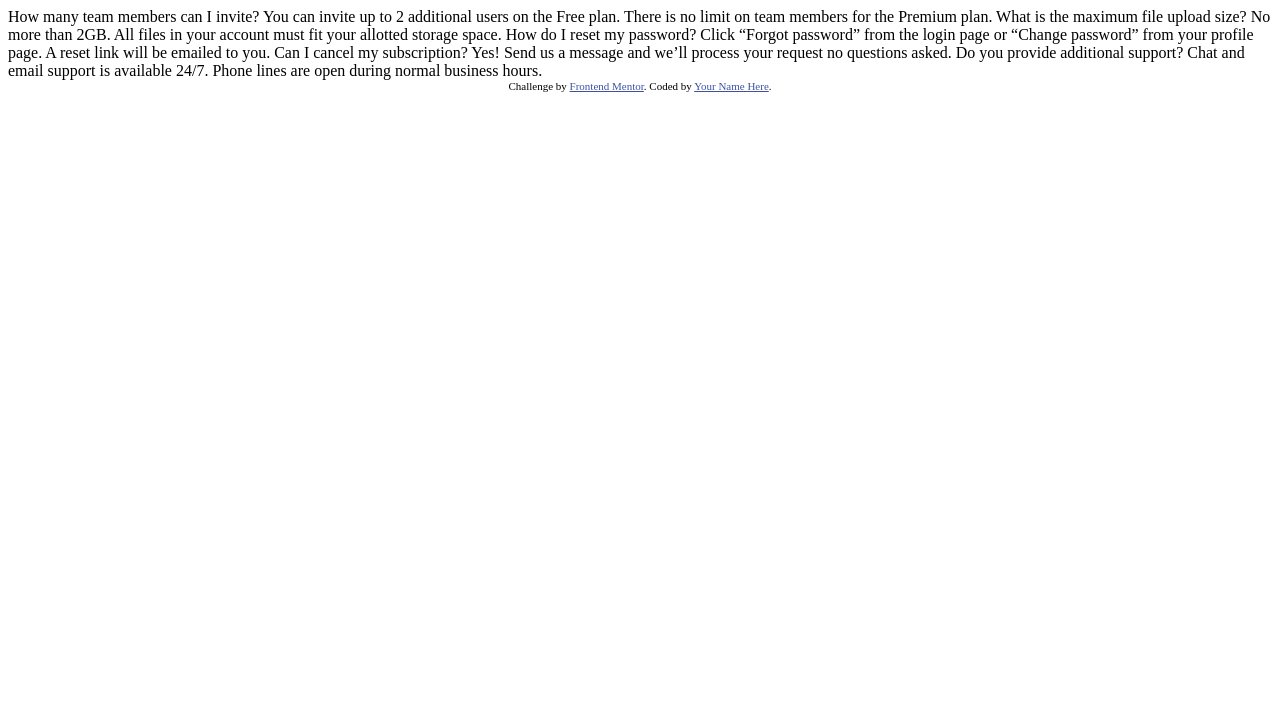
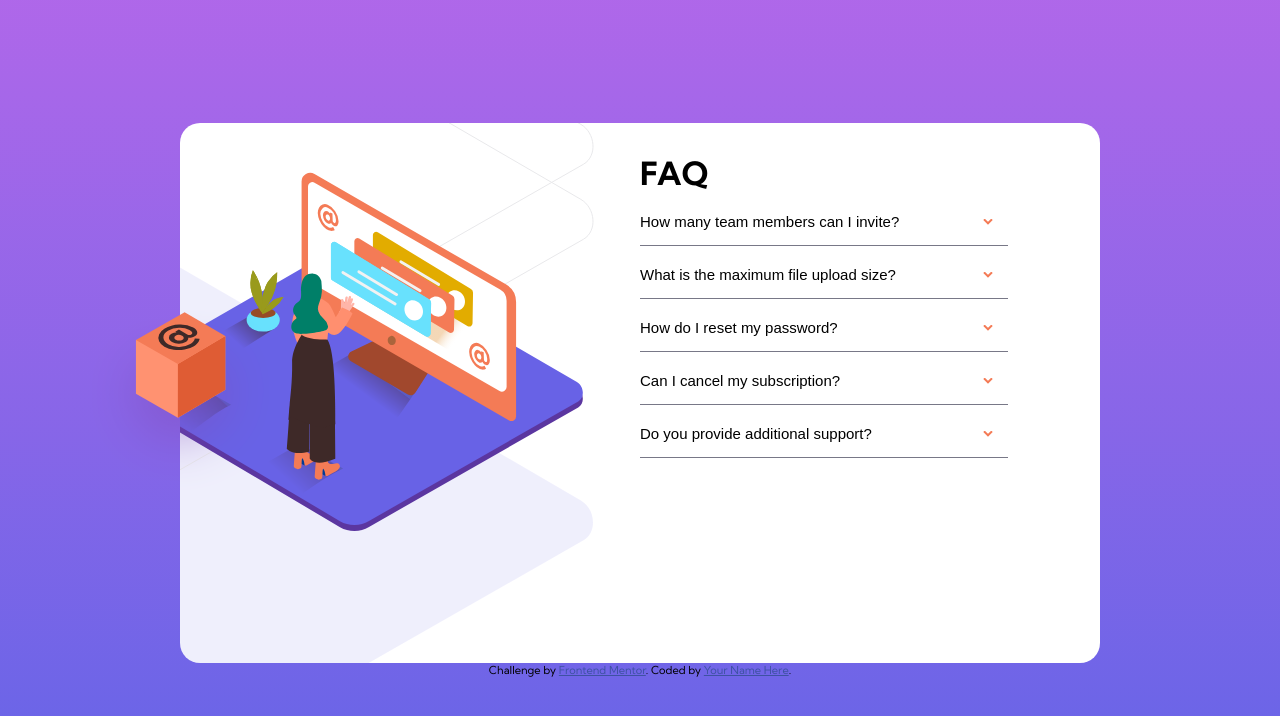
Before and after one commit to ttakeyaya/faq-accordion, a website: page index.html in a window 1280 px wide. Drawn offline with Linux system fonts and the light colour scheme.

Commit message:
Add animated accordion

```diff
--- a/index.html
+++ b/index.html
@@ -7,7 +7,7 @@
   <link rel="icon" type="image/png" sizes="32x32" href="./images/favicon-32x32.png">
 
   <title>Frontend Mentor | FAQ Accordion Card</title>
-
+  <link rel="stylesheet" href="./css/main.css">
   <!-- Feel free to remove these styles or customise in your own stylesheet 👍 -->
   <style>
     .attribution { font-size: 11px; text-align: center; }
@@ -15,26 +15,63 @@
   </style>
 </head>
 <body>
-  How many team members can I invite?
+  <!-- <img src="./images/bg-pattern-desktop.svg" alt=""> -->
+  <div class="faq">
+    <div class="faq-img-container">
+      <!-- <img src="../images/bg-pattern-desktop.svg" alt="" class="faq-img-container__image-bg"> -->
+      <img src="./images/illustration-woman-online-desktop.svg" alt="" class="faq-img-container__image-woman">
+    </div>
+    <dl class="accordion">
+      <h3 class="accordion__maintitle">FAQ</h3>
+      <dt class="accordion__title">
+        <button class="accordion__btn" type="button">How many team members can I invite?</button>
+      </dt>
+      <dd class="accordion__body">
+        <p class="accordion__text">
           You can invite up to 2 additional users on the Free plan. There is no limit on
           team members for the Premium plan.
-
-  What is the maximum file upload size?
+        </p>
+      </dd>
+      <dt class="accordion__title">
+        <button class="accordion__btn" type="button">What is the maximum file upload size?</button>
+      </dt>
+      <dd class="accordion__body">
+        <p class="accordion__text">
           No more than 2GB. All files in your account must fit your allotted storage space.
-
-  How do I reset my password?
+        </p>
+      </dd>
+      <dt class="accordion__title">
+        <button class="accordion__btn" type="button"> How do I reset my password?</button>
+      </dt>
+      <dd class="accordion__body">
+        <p class="accordion__text">
           Click “Forgot password” from the login page or “Change password” from your profile page.
           A reset link will be emailed to you.
-
-  Can I cancel my subscription?
+        </p>
+      </dd>
+      <dt class="accordion__title">
+        <button class="accordion__btn" type="button">Can I cancel my subscription?</button>
+      </dt>
+      <dd class="accordion__body">
+        <p class="accordion__text">
           Yes! Send us a message and we’ll process your request no questions asked.
-
-  Do you provide additional support?
+        </p>
+      </dd>
+      <dt class="accordion__title">
+        <button class="accordion__btn" type="button">Do you provide additional support?</button>
+      </dt>
+      <dd class="accordion__body">
+        <p class="accordion__text">
           Chat and email support is available 24/7. Phone lines are open during normal business hours.
+        </p>
+      </dd>
+    </dl>
+  </div>
 
   <div class="attribution">
     Challenge by <a href="https://www.frontendmentor.io?ref=challenge" target="_blank">Frontend Mentor</a>.
     Coded by <a href="#">Your Name Here</a>.
   </div>
+  <script src="js/acoordion.js"></script>
 </body>
 </html>
--- /dev/null
+++ b/js/acoordion.js
@@ -0,0 +1,32 @@
+'use strict';
+
+//Define zip function
+const zip = (...arrays) => {
+  const length = Math.min(...(arrays.map(arr => arr.length)))
+  return new Array(length).fill().map((_, i) => arrays.map(arr => arr[i]))
+}
+// ////////////////////////////////////
+
+const btns = document.querySelectorAll('.accordion__btn');
+const questionBodies = document.querySelectorAll('.accordion__body');
+
+const zipped = zip(btns, questionBodies);
+
+zipped.forEach(btnQuestion => {
+  let btn = btnQuestion[0];
+  let question = btnQuestion[1];
+  btn.addEventListener('click', () => {
+    // if(question.style.display == 'none'){
+    //   question.style.display = 'block';
+    // }else{
+    //   let elem = document.activeElement;
+    //   elem.blur();
+    //   question.style.display = "none";
+    // }
+    if(question.style.maxHeight){
+      question.style.maxHeight=0;
+    }else{
+      question.style.maxHeight = question.scrollHeight+"px";
+    }
+  })
+})
--- /dev/null
+++ b/sass/_base.scss
@@ -0,0 +1,58 @@
+/**
+-Import Google Fonts and Define font variables
+-Define color varibalbes
+-Reset CSS properties(margin, padding)
+-set 1rem to be 10px
+*/
+
+// Google Fonts
+@import url("https://fonts.googleapis.com/css2?family=Kumbh+Sans:wght@400;700&display=swap");
+
+// Font variable
+$kumbh: "Kumbh Sans", sans-serif;
+
+// Colors
+:root {
+  --color-text-desaturated-blue: hsl(238, 29%, 16%);
+  --color-text-soft-red: hsl(14, 88%, 65%);
+  --color-text-dark-blue: hsl(237, 12%, 33%);
+  --color-text-gray-blue: hsl(240, 6%, 50%);
+
+  --color-divider-blue: hsl(240, 5%, 91%);
+
+  --color-bg-violet: hsl(273, 75%, 66%);
+  --color-bg-blue: hsl(240, 73%, 65%);
+}
+
+// Resetting
+* {
+  padding: 0;
+  margin: 0;
+}
+
+*,
+*::before,
+*::after {
+  box-sizing: inherit;
+}
+
+html {
+  box-sizing: border-box;
+  font-size: 62.5%;
+}
+
+body {
+  font-family: $kumbh;
+  font-size: 1.2rem;
+  background-image: linear-gradient(
+    var(--color-bg-violet),
+    var(--color-bg-blue)
+  );
+  background-repeat: no-repeat;
+  height: 100vh;
+  // center the FAQ card
+  display: flex;
+  flex-direction: column;
+  justify-content: center;
+  align-items: center;
+}
--- /dev/null
+++ b/sass/_layout.scss
@@ -0,0 +1,74 @@
+.faq {
+  background: white;
+  min-width: 920px;
+  height: 540px;
+  border-radius: 20px;
+  display: flex;
+  position: relative;
+  background-image: url("../images/bg-pattern-desktop.svg");
+  background-position: 1200% 68%;
+  background-repeat: no-repeat;
+  &::after {
+    content: url("../images/illustration-box-desktop.svg");
+    position: absolute;
+    top: 187px;
+    left: -95px;
+  }
+  .faq-img-container {
+    flex-basis: 50%;
+    position: relative;
+    overflow: hidden;
+    &__image-woman {
+      position: absolute;
+      top: 9%;
+      left: -15%;
+    }
+  }
+
+  .accordion {
+    margin-top: 30px;
+    flex-basis: 40%;
+    &__body {
+      max-height: 0;
+      overflow: hidden;
+      transition: max-height 0.25s ease-in-out;
+    }
+    &__maintitle {
+      font-size: 32px;
+    }
+    &__btn {
+      position: relative;
+      display: block;
+      width: 100%;
+      font-size: 1.5rem;
+      padding: 10px 40px 15px 0px;
+      margin-top: 10px;
+      background-color: white;
+      border-bottom: 1px solid var(--color-text-gray-blue);
+      border-top: none;
+      border-right: none;
+      border-left: none;
+      text-align: left;
+      cursor: pointer;
+
+      &::after {
+        content: url("../images/icon-arrow-down.svg");
+        position: absolute;
+        top: 40%;
+        right: 15px;
+        transform: translateY(-50%);
+      }
+
+      &:hover {
+        color: var(--color-text-soft-red);
+      }
+      &:focus {
+        font-weight: 700;
+        &::after {
+          transform: rotate(180deg);
+          top: 35%;
+        }
+      }
+    }
+  }
+}
--- /dev/null
+++ b/sass/main.scss
@@ -0,0 +1,2 @@
+@import "base";
+@import "layout";
```
Also changed, not shown: css/main.css (added), 1 other file. Lines whose indentation alone changed are shown as unchanged.
